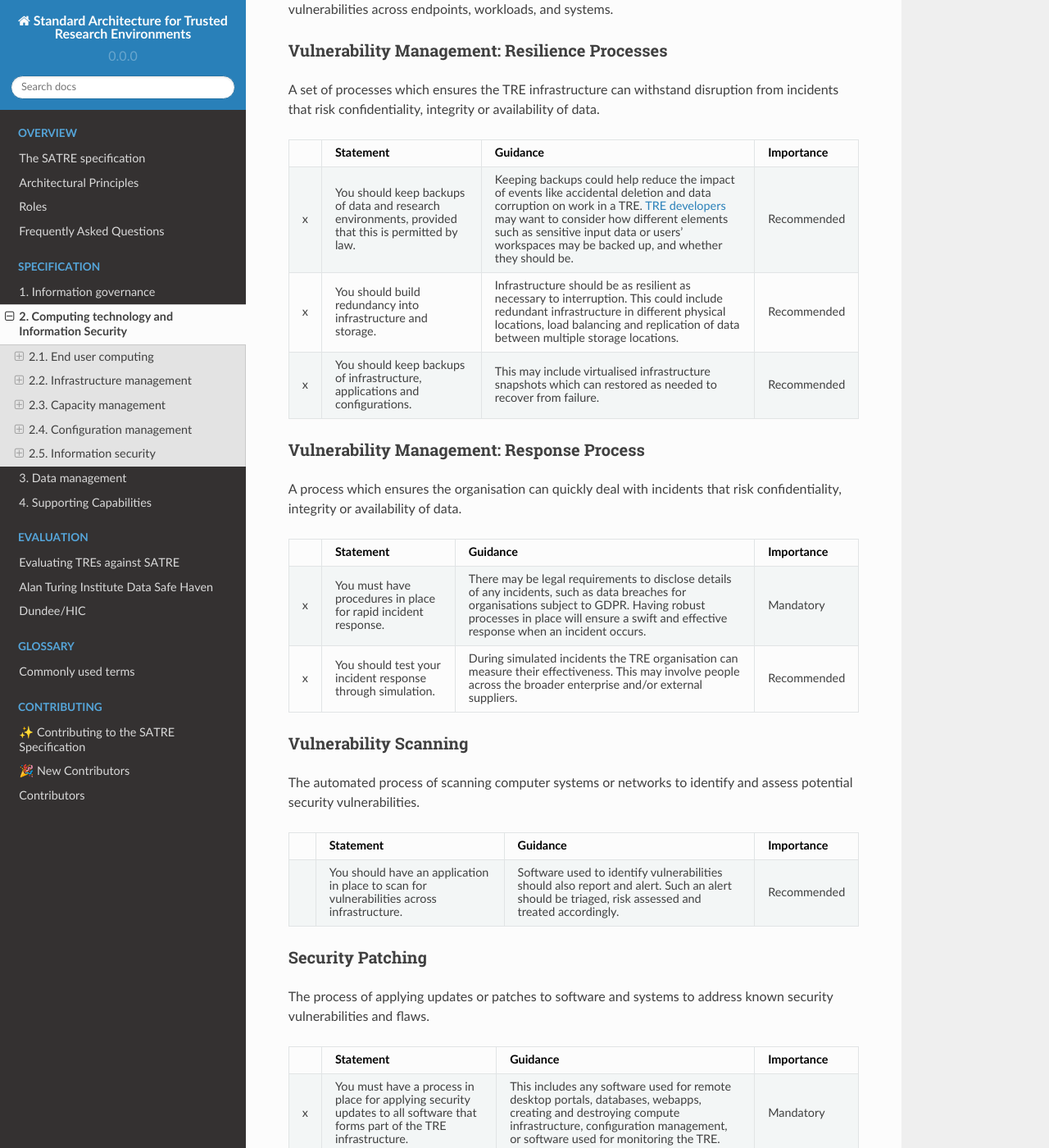
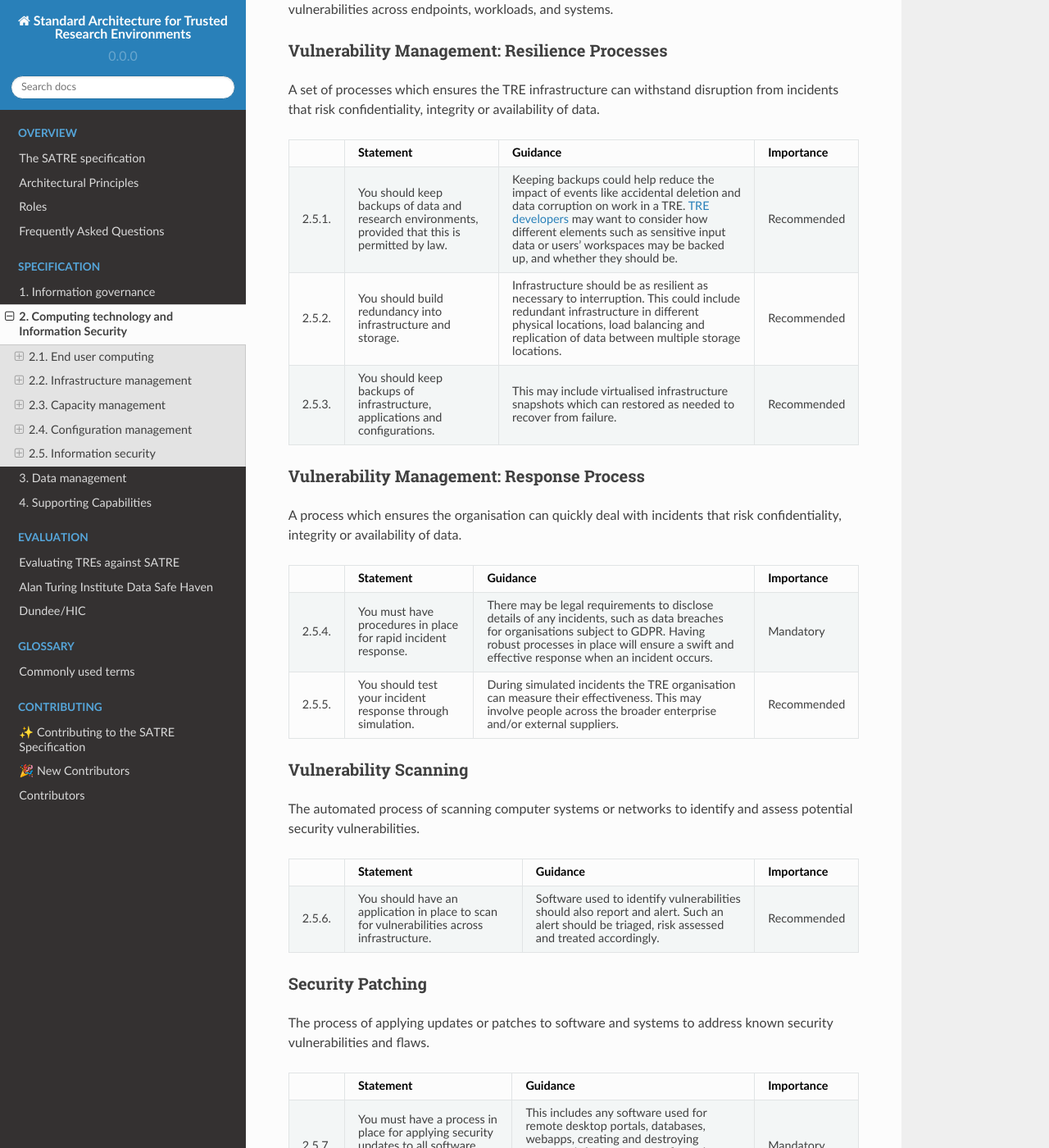
Before and after one commit to sa-tre/satre-specification, a Sphinx documentation site: the page built from docs/source/pillars/computing_technology.md, in a window 1280 px wide and 1400 px high, scrolled down 8571 px. Shown: the whole window at 82% size. Built offline with Sphinx 7.4.7 and the Read the Docs theme 2.0.0, drawn with Linux system fonts in a browser that asks for light colours; some of the changed text lies outside the part shown.

Commit message:
Update numbering of statements

```diff
--- a/docs/source/pillars/computing_technology.md
+++ b/docs/source/pillars/computing_technology.md
@@ -452,17 +452,17 @@ A set of processes which ensures the TRE infrastructure can withstand disruption
   - Statement
   - Guidance
   - Importance
-* - x
+* - 2.5.1.
   - You should keep backups of data and research environments, provided that this is permitted by law.
   - Keeping backups could help reduce the impact of events like accidental deletion and data corruption on work in a TRE.
     {ref}`TRE developers <infrastructure_roles>` may want to consider how different elements such as sensitive input data or users' workspaces may be backed up, and whether they should be.
   - Recommended
-* - x
+* - 2.5.2.
   - You should build redundancy into infrastructure and storage.
   - Infrastructure should be as resilient as necessary to interruption.
     This could include redundant infrastructure in different physical locations, load balancing and replication of data between multiple storage locations.
   - Recommended
-* - x
+* - 2.5.3.
   - You should keep backups of infrastructure, applications and configurations.
   - This may include virtualised infrastructure snapshots which can restored as needed to recover from failure.
   - Recommended
@@ -480,12 +480,12 @@ A process which ensures the organisation can quickly deal with incidents that ri
   - Statement
   - Guidance
   - Importance
-* - x
+* - 2.5.4.
   - You must have procedures in place for rapid incident response.
   - There may be legal requirements to disclose details of any incidents, such as data breaches for organisations subject to GDPR.
     Having robust processes in place will ensure a swift and effective response when an incident occurs.
   - Mandatory
-* - x
+* - 2.5.5.
   - You should test your incident response through simulation.
   - During simulated incidents the TRE organisation can measure their effectiveness.
     This may involve people across the broader enterprise and/or external suppliers.
@@ -505,7 +505,7 @@ The automated process of scanning computer systems or networks to identify and a
   - Statement
   - Guidance
   - Importance
-* -
+* - 2.5.6.
   - You should have an application in place to scan for vulnerabilities across infrastructure.
   - Software used to identify vulnerabilities should also report and alert.
     Such an alert should be triaged, risk assessed and treated accordingly.
@@ -525,11 +525,11 @@ The process of applying updates or patches to software and systems to address kn
   - Statement
   - Guidance
   - Importance
-* - x
+* - 2.5.7.
   - You must have a process in place for applying security updates to all software that forms part of the TRE infrastructure.
   - This includes any software used for remote desktop portals, databases, webapps, creating and destroying compute infrastructure, configuration management, or software used for monitoring the TRE.
   - Mandatory
-* - x
+* - 2.5.8.
   - Infrastructure and should be automatically patched for vulnerabilities.
   -	Planning will be required across infrastructure and software systems to ensure security patches remain available from suppliers.
     Many systems may be isolated from the internet making TRE infrastructure more difficult to automatically patch.
@@ -550,18 +550,18 @@ Security testing enables the {ref}`TRE operator <infrastructure_roles>` to gain
   - Statement
   - Guidance
   - Importance
-* -
+* - 2.5.9.
   - You should carry out penetration tests on your TRE.
   - By intentionally attempting to breach their TRE, organisations can proactively discover unnoticed vulnerabilities before they are exploited maliciously.
     Tests can evaluate the effectiveness of security controls in preventing data breaches, unauthorised access, or other security incidents.
   - Recommended
-* -
+* - 2.5.10.
   - You should update the security controls of your TRE based on the results of security tests.
   - Security testing can reveal bugs and discrepancies in the TRE architecture which should be addressed in advance of sensitive data being uploaded, or with urgency in the case of an operational TRE.
     Regular testing will allow organisations to refine their TRE security controls and incident response capabilities.
     It enables them to adapt to any new security concerns that may arise as a result of changes in the underlying software.
   - Recommended
-* -
+* - 2.5.11.
   - You should publish details of your security testing strategy and, where possible, the results of each test.
   - Knowledge that regular security testing occurs will help to ensure stakeholders, including {ref}`data consumers <project_roles>` and {ref}`information asset owners <data_roles>`, can trust that the data they work with or are responsible for is secure within a TRE.
     If security flaws are identified in a test, it may not be sensible to publicise these until a fix is in place.
@@ -584,22 +584,22 @@ Here we define 'project' data as the data brought in for work which is very like
   - Statement
   - Guidance
   - Importance
-* -
+* - 2.5.12.
   - Your TRE must encrypt project and user data at rest.
   - This prevents unauthorised access to the data even if the storage media is compromised.
     This may involve encrypted filesystems or tools to encrypt and decrypt data on demand.
     The encryption keys may be managed by the {ref}`TRE operator <infrastructure_roles>` or by a trusted external actor, for example a cloud provider.
   - Mandatory
-* -
+* - 2.5.13.
   - Your TRE must encrypt data when in transit between the TRE and external networks or computers.
   - Data encryption must be used to safeguard against interception or tampering during transmission.
     This includes both data ingress and egress and users accessing the TRE, for example over a remote desktop or shell session.
   - Mandatory
-* -
+* - 2.5.14.
   - Your TRE should encrypt data when in transit inside the TRE.
   - If possible, data transfers between different components of a TRE should also be encrypted.
   - Recommended
-* -
+* - 2.5.15.
   - You should use encryption algorithms and software that are widely accepted as secure.
   - Encryption algorithms widely accepted as secure today may become insecure in the future, for instance due to newly-identified flaws, or advances in compute capabilities.
     The latest security patches and updates should be applied to any encryption software being used by the TRE.
@@ -619,7 +619,7 @@ Software or tools dedicated to generating, storing, and managing encryption keys
   - Statement
   - Guidance
   - Importance
-* - x
+* - 2.5.16.
   - Your TRE should use secure key management.
   - TREs should employ secure key management practices, including storing encryption keys separately from the encrypted data and implementing strong access controls (_e.g._ Single Sign On) for key management systems.
   - Recommended
@@ -641,12 +641,12 @@ Physical security controls can provide TREs using highly sensitive data an extra
   - Statement
   - Guidance
   - Importance
-* - 3.5.13.
+* - 2.5.17.
   - Your TRE could offer physical protection measures against data leakage or theft via physical means.
   - Restricting access to research facilities containing computers logged into TREs can help prevent malicious actors from viewing or stealing sensitive data, for example by photographing a computer screen.
     Physical controls on access to a TRE could include surveillance systems, restricting physical access to authorised personnel only, visitor management systems and employee training.
   - Optional
-* - 3.5.14.
+* - 2.5.18.
   - Your TRE may need to comply with specific regulatory requirements due to the types of data it is hosting.
   - Regulatory frameworks often emphasise the need for security controls to protect sensitive data.
     Compliance with these regulations could require organisations to implement specific security measures to safeguard their TRE from unauthorised access.
```
Also changed, not shown: docs/source/pillars/data_management.md (+10 -10 lines).
